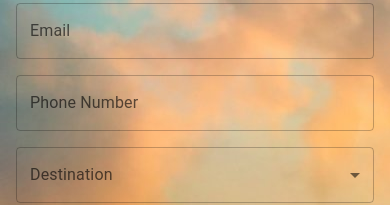
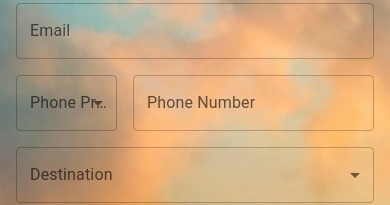
Before and after one commit to enxhisheta/reactHookForm, a React (Vite) app: page / in a window 390 px wide. Shown: the part 501-706 px from the top of the page. Built offline with nearby package versions, Linux system fonts and the light colour scheme.

Commit message:
added a prefix for phone number

```diff
--- a/package.json
+++ b/package.json
@@ -17,7 +17,8 @@
     "@mui/x-date-pickers": "^7.22.2",
     "react": "^18.3.1",
     "react-dom": "^18.3.1",
-    "react-hook-form": "^7.53.2"
+    "react-hook-form": "^7.53.2",
+    "react-phone-number-input": "^3.4.9"
   },
   "devDependencies": {
     "@eslint/js": "^9.13.0",
--- a/src/UI/Form.tsx
+++ b/src/UI/Form.tsx
@@ -24,6 +24,7 @@ type BookingInputs = {
   specialRequests: string;
   agreeToTerms: boolean;
   fareType: string;
+  phonePrefix: string;
 };
 
 const Form: React.FC = () => {
@@ -48,6 +49,7 @@ const Form: React.FC = () => {
       specialRequests: "",
       agreeToTerms: false,
       fareType: "regular",
+      phonePrefix: "",
     },
   });
 
@@ -61,6 +63,15 @@ const Form: React.FC = () => {
   const handleFareTypeChange = (fareType: string) => {
     setValue("fareType", fareType);
   };
+
+  const phoneCountries = [
+    { code: "US", prefix: "+1", label: "United States" },
+    { code: "UK", prefix: "+44", label: "United Kingdom" },
+    { code: "FR", prefix: "+33", label: "France" },
+    { code: "DE", prefix: "+49", label: "Germany" },
+    { code: "IT", prefix: "+39", label: "Italy" },
+    { code: "ES", prefix: "+34", label: "Spain" },
+  ];
 
   return (
     <LocalizationProvider dateAdapter={AdapterDayjs}>
@@ -104,7 +115,6 @@ const Form: React.FC = () => {
         <TextField
           {...register("name", {
             required: "Name is required",
-            minLength: { value: 8, message: "Enter at least 8 characters" },
           })}
           label="Name"
           variant="outlined"
@@ -134,6 +144,21 @@ const Form: React.FC = () => {
           helperText={errors.email?.message}
         />
 
+        <Box className="phone-input-container">
+          <TextField
+            select
+            label="Phone Prefix"
+            value={watch("phonePrefix") || ""}
+            onChange={(e) => setValue("phonePrefix", e.target.value)}
+            sx={{ width: "150px" }}
+          >
+            {phoneCountries.map((country) => (
+              <MenuItem key={country.code} value={country.prefix}>
+                {country.prefix} ({country.label})
+              </MenuItem>
+            ))}
+          </TextField>
+
           <TextField
             {...register("phone", {
               required: "Phone number is required",
@@ -146,7 +171,9 @@ const Form: React.FC = () => {
             variant="outlined"
             error={!!errors.phone}
             helperText={errors.phone?.message}
+            fullWidth
           />
+        </Box>
 
         <TextField
           {...register("destination", {
--- a/src/index.css
+++ b/src/index.css
@@ -67,3 +67,9 @@ button {
   box-shadow: 0 4px 12px rgba(0, 0, 0, 0.2);
   background-color: #f0f8ff;
 }
+
+.phone-input-container {
+  display: flex;
+  gap: 16px;
+  align-items: flex-start;
+}
```
Also changed, not shown: 1 other file (tests, documents, lock files or other folders). Lines whose indentation alone changed are shown as unchanged.
